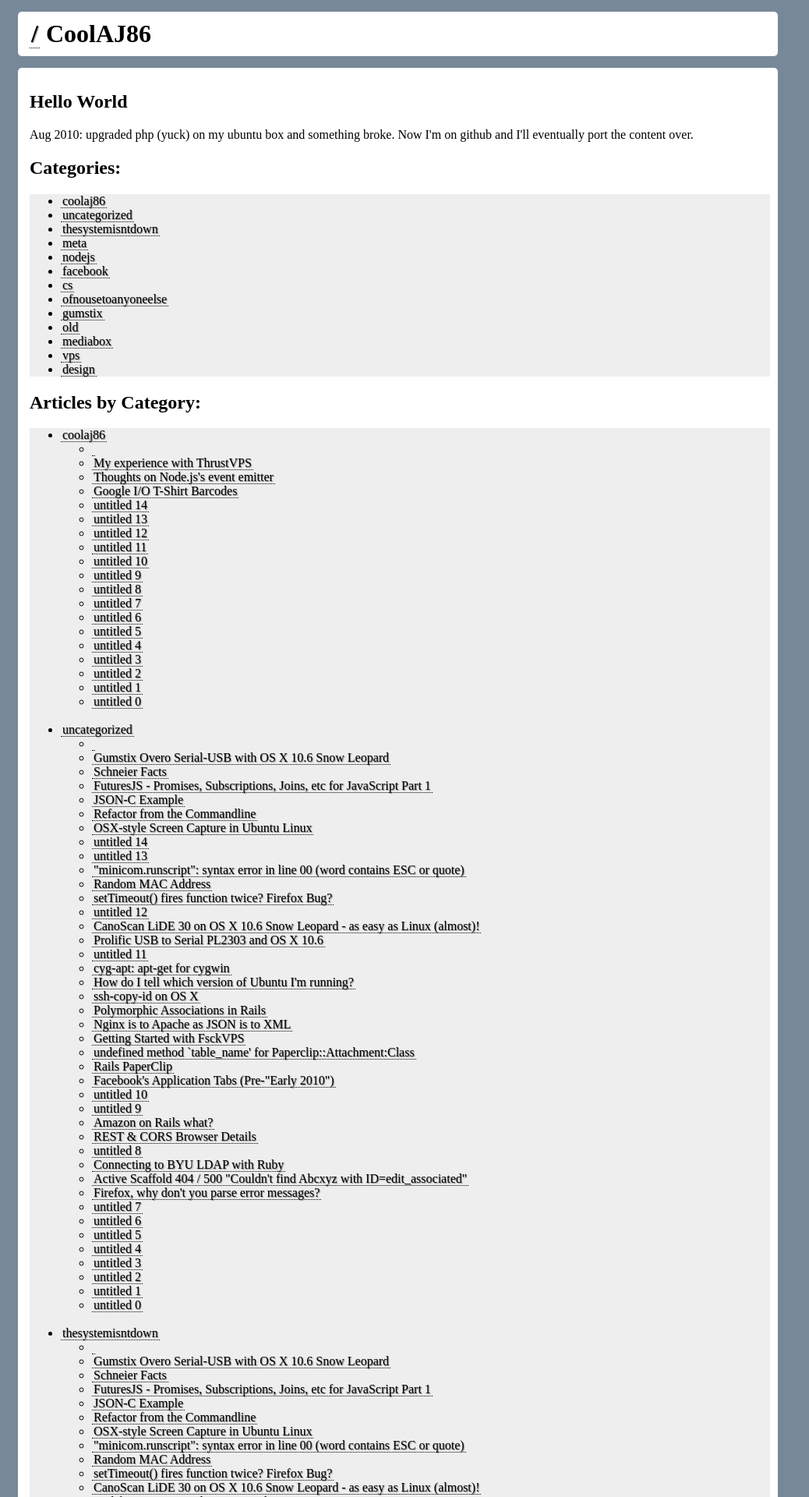
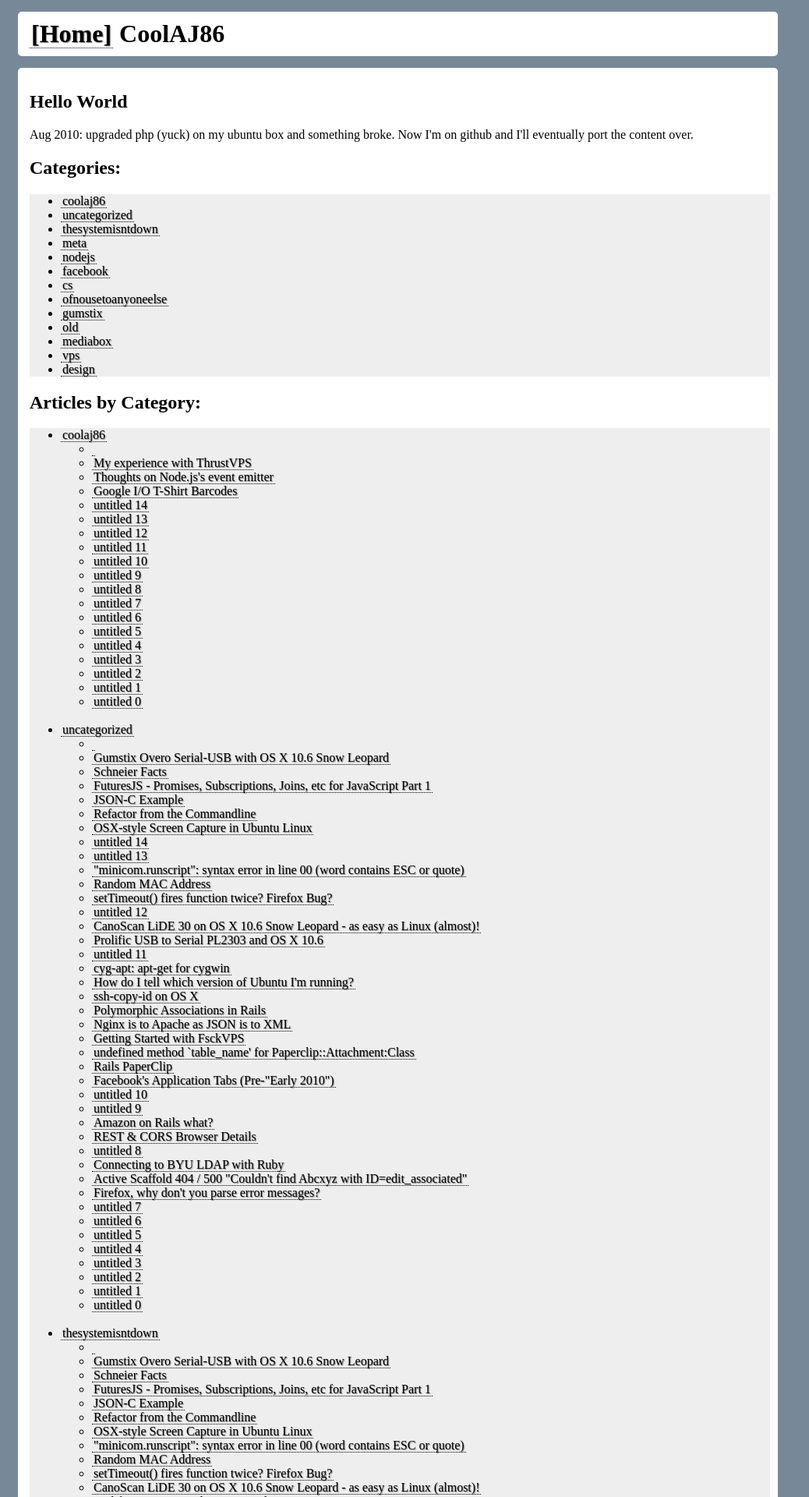
Before and after one commit to coolaj86/coolaj86.github.com, a Jekyll site: the page built from index.html, in a window 1280 px wide. Shown: the top 1920 px of the page at 78% size, without its empty margins (0-1038 px from the left). Built offline with Jekyll 4.4.1, drawn with Linux system fonts in a browser that asks for light colours; Markdown is read by kramdown in place of the engine named in the settings; comment, search, counter and statistics services are not loaded.

Commit message:
testing background

```diff
--- a/_layouts/default.html
+++ b/_layouts/default.html
@@ -11,7 +11,7 @@
 </head>
 
 <body>
-  <h1 id="header"><a href="/">/</a> {{ page.title }}</h1>
+  <h1 id="header"><a href="/">[Home]</a> {{ page.title }}</h1>
 
   <div id="article">
     {{ content }}
--- a/stylesheets/main.css
+++ b/stylesheets/main.css
@@ -1,6 +1,6 @@
 body {
   background-color: #789;
-  background-image:url('images/ribbedbg.png');
+  background-image: #abcd6f url('/images/ribbedbg.png');
 }
 a {
   color: inherit;
```
